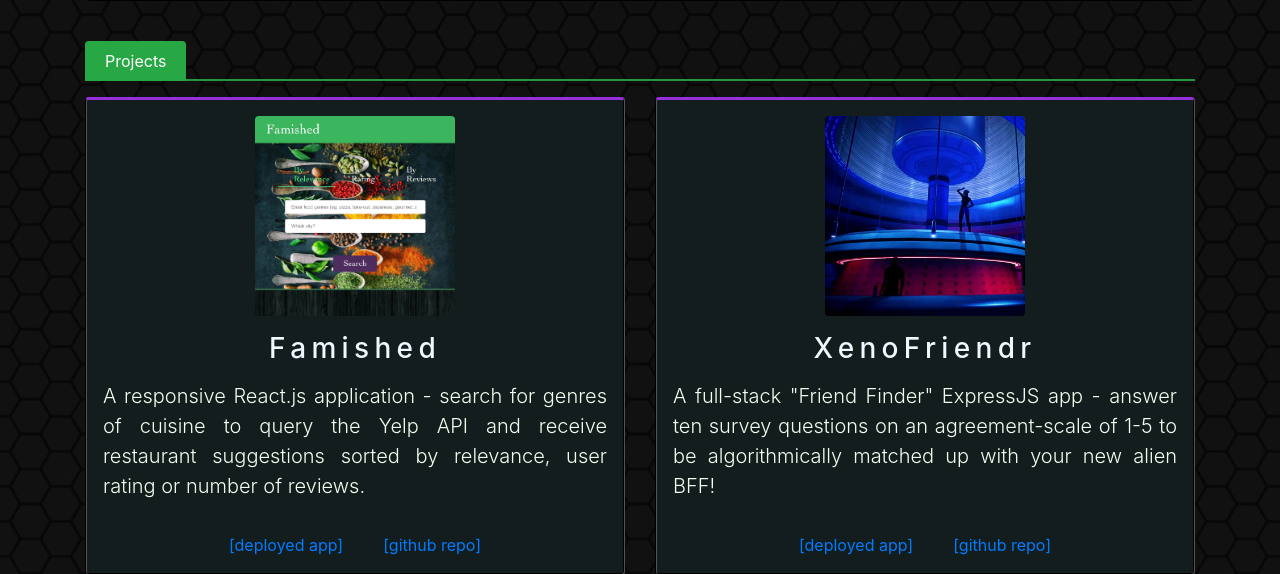
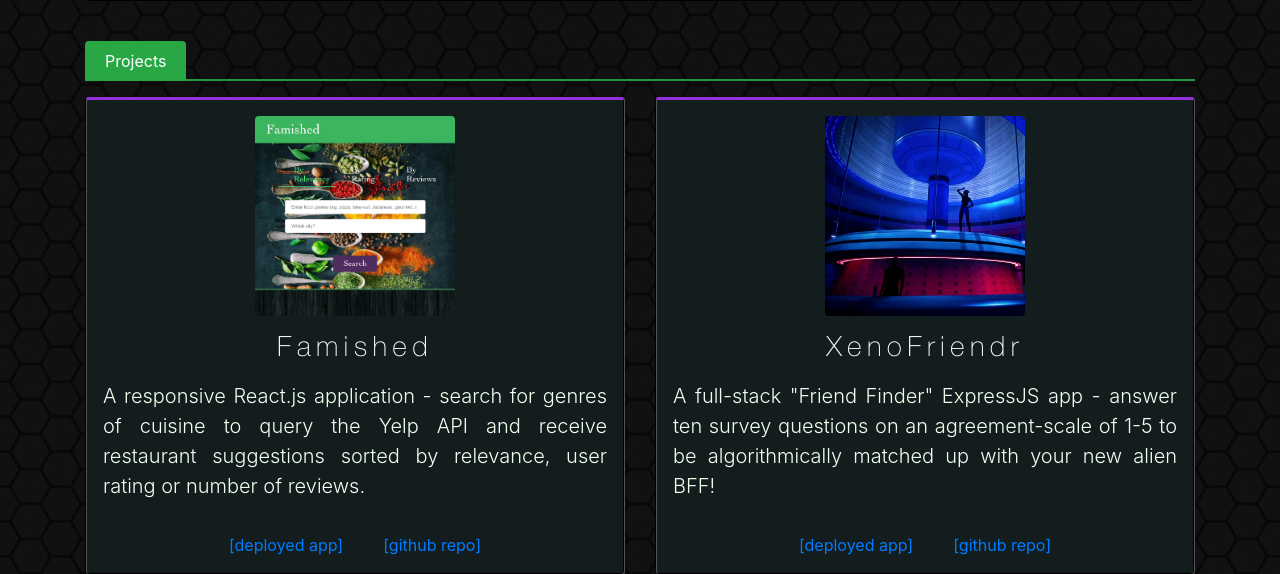
Before and after one commit to Paraprax/portfolio-2021, a PHP site: page / in a window 1280 px wide. Shown: the part 1523-2097 px from the top of the page. Run offline with PHP 8.4, Linux system fonts and the light colour scheme; some libraries are stand-ins or nearby versions.

Commit message:
Fixed margin-y on name in navbar

```diff
--- a/assets/css/style.css
+++ b/assets/css/style.css
@@ -56,6 +56,10 @@ h3 {
 .project-row {
   margin-top: 16px;
   margin-bottom: 16px;
+}
+
+.project-title {
+  font-family: "Helvetica Neue Thin";
 }
 
 #bg-img {
--- a/index.html
+++ b/index.html
@@ -31,7 +31,7 @@
             <span class="navbar-toggler-icon"> </span>
           </button>
 
-          <a href="#" class="navbar-brand a-font"><h2>Parker Johnston</h2></a>
+          <a href="#" class="navbar-brand a-font"><h2 class="my-auto">Parker Johnston</h2></a>
           <div class="collapse navbar-collapse" id="navbar">
             <ul class="navbar-nav ml-auto">
               <li class="nav-item">
@@ -195,7 +195,7 @@
             <div class="card">
               <a href="https://mysterious-anchorage-11143.herokuapp.com/" target="#" class="mx-auto my-3 py-0">
               <img src="assets/images/project-thumbnails/famished-thumbnail.jpg" href="https://mysterious-anchorage-11143.herokuapp.com/" width="200" class="project-thumbnail img-fluid" alt="exp-1" /></a>
-              <h3 class="m-auto"><a href="https://mysterious-anchorage-11143.herokuapp.com/" target="#" class="external-link">Famished</a></h3>
+              <h3 class="m-auto project-title"><a href="https://mysterious-anchorage-11143.herokuapp.com/" target="#" class="external-link">Famished</a></h3>
               <p class="lead text-justify p-3">A responsive React.js application - search for genres of cuisine to query the Yelp API and receive restaurant suggestions sorted by relevance, user rating or number of reviews.</p>
               <p><span><a href="https://mysterious-anchorage-11143.herokuapp.com/" target="#">[deployed app]</a></span><span><a href="https://github.com/Paraprax/famished" target="#">[github repo]</a></span></p>
             </div>
@@ -204,7 +204,7 @@
             <div class="card">
               <a href="https://stormy-ridge-88068.herokuapp.com/" target="#" class="mx-auto my-3 py-0">
               <img src="assets/images/project-thumbnails/xenofriendr.png" href="https://stormy-ridge-88068.herokuapp.com/" width="200" class="project-thumbnail img-fluid" alt="exp-1" /></a>
-              <h3 class="m-auto"><a href="https://stormy-ridge-88068.herokuapp.com/" target="#" class="external-link">XenoFriendr</a></h3>
+              <h3 class="m-auto project-title"><a href="https://stormy-ridge-88068.herokuapp.com/" target="#" class="external-link">XenoFriendr</a></h3>
               <p class="lead text-justify p-3">A full-stack "Friend Finder" ExpressJS app - answer ten survey questions on an agreement-scale of 1-5 to be algorithmically matched up with your new alien BFF!</p>
               <p><span><a href="https://stormy-ridge-88068.herokuapp.com/" target="#">[deployed app]</a></span><span><a href="https://github.com/Paraprax/xenophile" target="#">[github repo]</a></span></p>
             </div>
@@ -217,7 +217,7 @@
             <div class="card">
               <a href="#" target="#" class="mx-auto my-3 py-0">
               <img src="assets/images/project-thumbnails/2021-portfolio-thumbnail.png" href="https://paraprax.github.io/portfolio-2021/" width="200" class="project-thumbnail img-fluid" alt="exp-1" /></a>
-              <h3 class="m-auto"><a href="https://paraprax.github.io/portfolio-2021/" target="#" class="external-link">This Portfolio</a></h3>
+              <h3 class="m-auto project-title"><a href="https://paraprax.github.io/portfolio-2021/" target="#" class="external-link">This Portfolio</a></h3>
               <p class="lead text-justify p-3">An ongoing experiment in simple, responsive design using Bootstrap.js</p>
               <p><span><a href="https://paraprax.github.io/portfolio-2021/" target="#">[deployed app]</a></span><span><a href="https://github.com/Paraprax/portfolio-2021" target="#">[github repo]</a></span></p>
             </div>
@@ -226,7 +226,7 @@
             <div class="card">
               <a href="#" target="#" class="mx-auto my-3 py-0">
               <img src="assets/images/skill-icons/gear-icon-grey.png" href="#" width="200" class="project-thumbnail img-fluid" alt="exp-1" /></a>
-              <h3 class="m-auto"><a href="https://stormy-ridge-88068.herokuapp.com/" target="#" class="external-link">Untitled Project</a></h3>
+              <h3 class="m-auto project-title"><a href="https://stormy-ridge-88068.herokuapp.com/" target="#" class="external-link">Untitled Project</a></h3>
               <p class="lead text-justify p-3">In development</p>
               <p><span>[deployed app]</span><span>[github repo]</span></p>
             </div>
```
